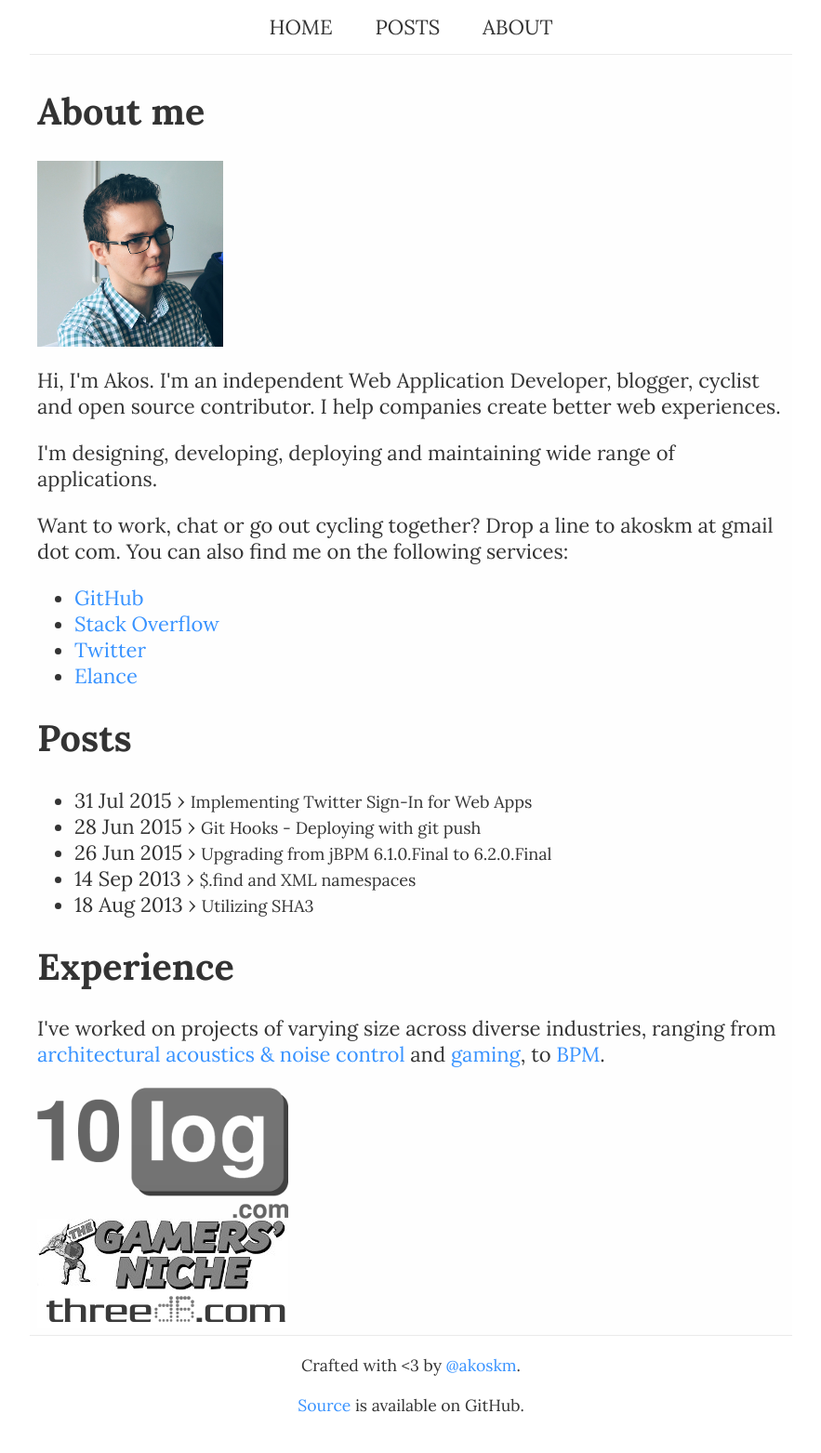
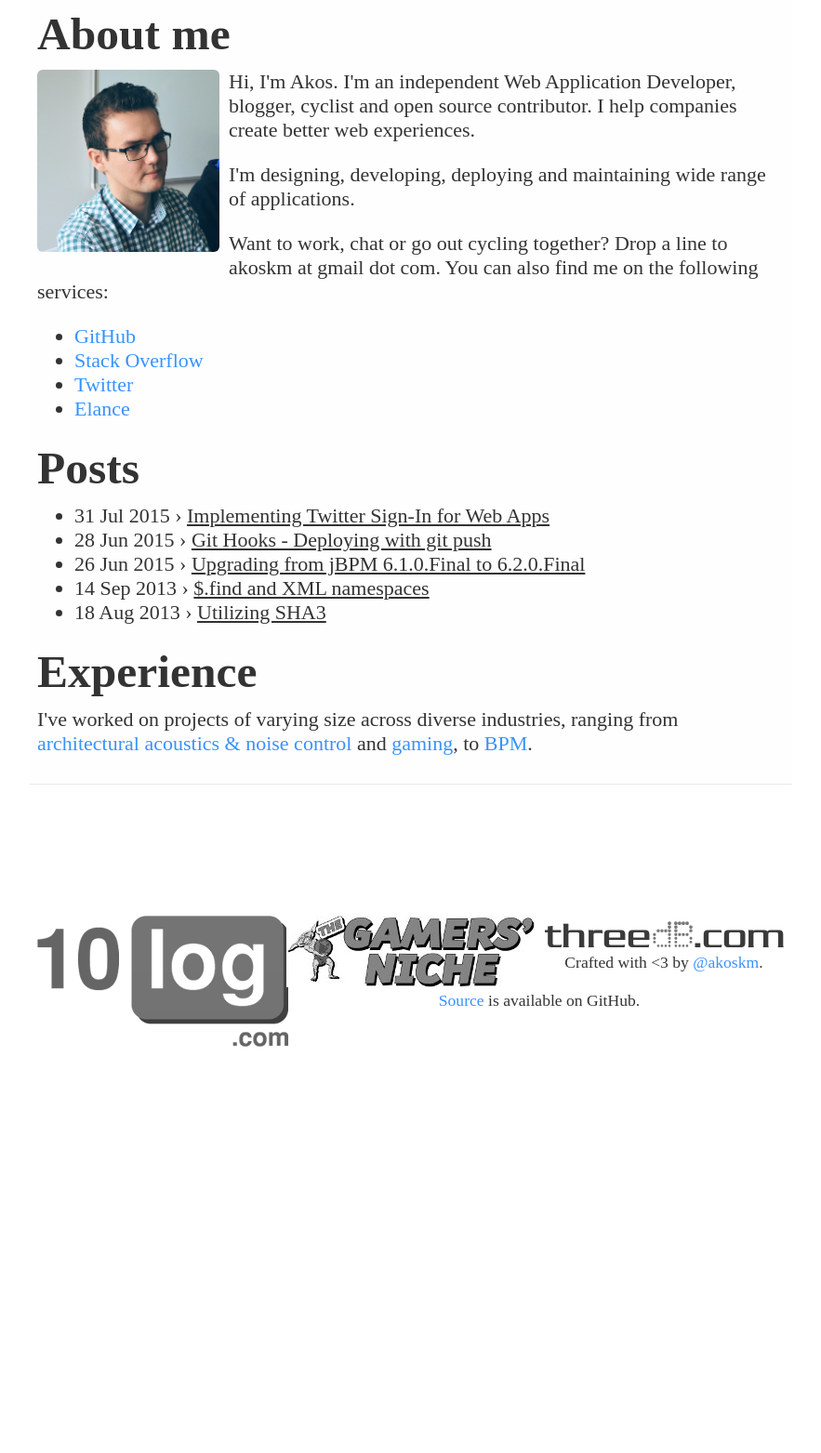
Before and after one commit to akoskm/akoskm.github.io, a Jekyll site: the page built from index.html, in a window 1280 px wide. Shown: the whole page at 93% size, without its empty margins (198-1081 px from the left). Built offline with Jekyll 4.4.1, drawn with Linux system fonts in a browser that asks for light colours; nearby versions of some CDN libraries; some web fonts are replaced; comment, search, counter and statistics services are not loaded; after the commit the page ends 1127 px from its top, so only the background shows below that.

Commit message:
new fonts

```diff
--- a/_layouts/default.html
+++ b/_layouts/default.html
@@ -5,7 +5,8 @@
         <title>
             {{ page.title }}
         </title>
-        <link href='http://fonts.googleapis.com/css?family=Lora:400,700,400italic' rel='stylesheet' type='text/css'>
+        <!--<link href='http://fonts.googleapis.com/css?family=Lora:400,700,400italic' rel='stylesheet' type='text/css'>-->
+        <link href='https://fonts.googleapis.com/css?family=Tienne:400,700' rel='stylesheet' type='text/css'>
         <link rel="stylesheet" href="/assets/css/default.css">
         <script>
           (function(i,s,o,g,r,a,m){i['GoogleAnalyticsObject']=r;i[r]=i[r]||function(){
@@ -19,7 +20,8 @@
         </script>
         <style>
           body {
-            font-family: 'Lora', serif;
+            /*font-family: 'Lora', serif;*/
+            font-family: 'Tienne', serif;
             font-size: 22px;
             color: #333;
             background-color: #fff;
@@ -83,10 +85,17 @@
             background-color: #FEFEFE;
           }
 
-          div.main-container span.post-title,
+          div.main-container h1 {
+            margin: 0 0 10px 0;
+          }
+
+          div.main-container h1 span.post-title {
+            padding: 0;
+            font-weight: 700;
+            font-size: 1.5em;
+          }
+
           div.main-container span.post-title > a {
-            font-size: 1.2em;
-            font-weight: 700;
             color: #333;
           }
 
@@ -96,7 +105,7 @@
 
           div.main-container ul.posts span.post-title > a {
             font-weight: normal;
-            font-size: 18px;
+            text-decoration: underline;
           }
 
           span.post-date {
@@ -139,17 +148,74 @@
           .table-wrapper {
             overflow: auto;
           }
+
+          img.me {
+            margin: 0px 10px 10px 0px;
+            float: left;
+            border-radius: 6px;
+            width: 196px;
+          }
+
+          div.row-fluid {
+            width: 100%;
+            margin-bottom: 0px;
+          }
+
+          div.cell-one {
+            display: inline-block;
+            vertical-align: top;
+          }
+
+          div.cell-one > p, div.cell-one > ul {
+            margin-top: 0px;
+          }
+
+          div.align {
+            margin: 0 auto;
+            max-width: 1024px;
+          }
+
+          nav.post {
+            display: block;
+            position: fixed;
+            z-index: 99999;
+            background-color: #eaeaea;
+            border: solid 1px #333;
+            border-radius: 25px;
+            text-align: center;
+            height: 30px;
+            width: 30px;
+            margin: 10px;
+            top: 0;
+            left: 0;
+          }
+          nav.post > a {
+            color: #222;
+          }
+
+          div.cell-one3rd {
+            margin: 0;
+            float: left;
+            width: 33.33%;
+          }
+
+          img.image-responsive {
+            vertical-align: middle;
+            display: inline-block;
+          }
+
+          .client-container:before {
+            height: 150px;
+            content: ' ';
+            display: inline-block;
+            vertical-align: middle;
+          }
         </style>
     </head>
     <body>
         <div class="wrapper">
-            {% include header.html %}
             <div class="main-container">
-                <div class="row-fluid">
-                    <div class="span12">
-                        {{ content }}
-                    </div>
-                </div>
+              {{ content }}
             </div>
             {% include footer.html %}
         </div>
```
